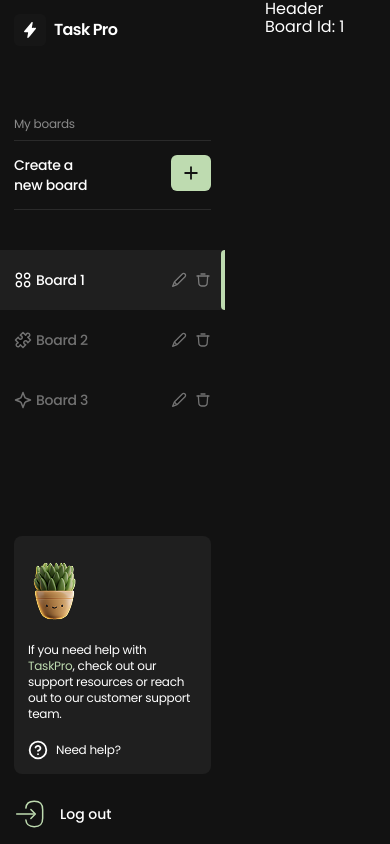
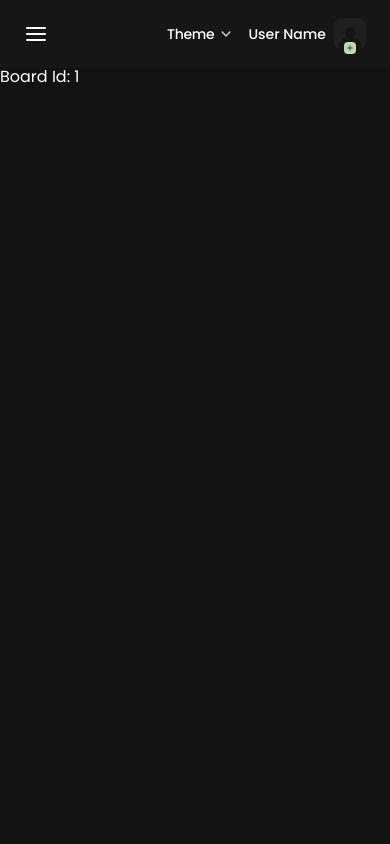
Before and after one commit to DimaOstapchuk91/TaskPro, a React (Vite) app: page /home/1 in a window 390 px wide. Built offline with nearby package versions, Linux system fonts and the light colour scheme.

Commit message:
add mobile menu, add dropdown menu for theme

```diff
--- a/package.json
+++ b/package.json
@@ -13,6 +13,7 @@
     "@dnd-kit/core": "^6.3.1",
     "@dnd-kit/modifiers": "^9.0.0",
     "@dnd-kit/sortable": "^10.0.0",
+    "@headlessui/react": "^2.2.8",
     "@hookform/resolvers": "^5.2.1",
     "@reduxjs/toolkit": "^2.9.0",
     "@tailwindcss/vite": "^4.1.10",
--- /dev/null
+++ b/src/components/DropdownTheme/DropdownTheme.tsx
@@ -0,0 +1,49 @@
+import { useState } from 'react';
+import sprite from '../../assets/sprite.svg';
+import { Menu, MenuButton, MenuItem, MenuItems } from '@headlessui/react';
+
+const THEMES = ['Light', 'Dark', 'Violet'];
+
+const DropdownTheme = () => {
+  const [theme, setTheme] = useState<string>('Dark');
+
+  return (
+    <div className='flex items-center gap-1'>
+      <Menu>
+        <MenuButton className='flex items-center gap-1 !text-sm font-medium -tracking-[0.28px]'>
+          Theme
+          <svg
+            width='16'
+            height='16'
+            className='stroke-white/80 fill-transparent'
+          >
+            <use href={`${sprite}#icon-chevron-down`}></use>
+          </svg>
+        </MenuButton>
+
+        <MenuItems
+          transition
+          anchor='bottom end'
+          className='w-25 flex flex-col gap-1 items-start bg-text-dark origin-top-right rounded-lg  p-4.5 text-white/50 transition duration-300 ease-out z-10 [--anchor-gap:--spacing(1)] focus:outline-none data-closed:scale-95 data-closed:opacity-0'
+        >
+          {THEMES.map(item => (
+            <MenuItem key={item}>
+              <button
+                onClick={() => setTheme(item)}
+                className={`hover:text-hover !text-sm -tracking-[0.28px]
+                  ${
+                    theme === item
+                      ? 'text-label-green hover:text-label-green'
+                      : ''
+                  }`}
+              >
+                {item}
+              </button>
+            </MenuItem>
+          ))}
+        </MenuItems>
+      </Menu>
+    </div>
+  );
+};
+export default DropdownTheme;
--- a/src/components/Header/Header.tsx
+++ b/src/components/Header/Header.tsx
@@ -1,4 +1,44 @@
+import { useState } from 'react';
+import sprite from '../../assets/sprite.svg';
+import DropdownTheme from '../DropdownTheme/DropdownTheme';
+import MobileSidebar from '../MobileSidebar/MobileSidebar';
+
 const Header = () => {
-  return <div>Header</div>;
+  const [isOpen, setIsOpen] = useState<boolean>(false);
+
+  return (
+    <header className='w-full px-6 py-4.5 bg-text-dark flex justify-between items-center'>
+      <div className=' xl:hidden'>
+        <MobileSidebar isOpen={isOpen} setIsOpen={setIsOpen} />
+      </div>
+      <div className='w-full flex justify-end gap-3.5'>
+        <DropdownTheme />
+        <div className='flex items-center gap-2'>
+          <p className='text-sm font-medium -tacking-[0.28px]'>User Name</p>
+          <button
+            className='relative bg-bg-dark w-8 h-8 rounded-lg flex justify-center items-end'
+            type='button'
+          >
+            <svg
+              width='24'
+              height='24'
+              className='stroke-text-dark fill-text-dark'
+            >
+              <use href={`${sprite}#icon-user`}></use>
+            </svg>
+            <span className='absolute -bottom-1 bg-label-green w-3 h-3 rounded-[4px] flex justify-center items-center'>
+              <svg
+                width='8'
+                height='8'
+                className='stroke-text-dark fill-text-dark'
+              >
+                <use href={`${sprite}#icon-plus`}></use>
+              </svg>
+            </span>
+          </button>
+        </div>
+      </div>
+    </header>
+  );
 };
 export default Header;
--- /dev/null
+++ b/src/components/MobileSidebar/MobileSidebar.tsx
@@ -0,0 +1,67 @@
+import { useEffect, useState } from 'react';
+import sprite from '../../assets/sprite.svg';
+import Sidebar from '../Sidebar/Sidebar';
+
+interface MobileSidebarProps {
+  isOpen: boolean;
+  setIsOpen: (open: boolean) => void;
+}
+
+const MobileSidebar = ({ isOpen, setIsOpen }: MobileSidebarProps) => {
+  const [touchStartX, setTouchStartX] = useState(0);
+  const [touchEndX, setTouchEndX] = useState(0);
+  const swipeThreshold = 50;
+
+  useEffect(() => {
+    if (isOpen) {
+      document.body.style.overflow = 'hidden';
+    } else {
+      document.body.style.overflow = '';
+    }
+    return () => {
+      document.body.style.overflow = '';
+    };
+  }, [isOpen]);
+
+  const handleTouchStart = (e: React.TouchEvent<HTMLDivElement>) => {
+    setTouchStartX(e.touches[0].clientX);
+  };
+
+  const handleTouchMove = (e: React.TouchEvent<HTMLDivElement>) => {
+    setTouchEndX(e.touches[0].clientX);
+  };
+
+  const handleTouchEnd = () => {
+    if (touchStartX - touchEndX > swipeThreshold) {
+      setIsOpen(false);
+    }
+  };
+
+  return (
+    <>
+      <button onClick={() => setIsOpen(true)} className=''>
+        <svg width='24' height='24' className='stroke-white'>
+          <use href={`${sprite}#icon-burger`} />
+        </svg>
+      </button>
+      <div
+        className={`fixed inset-0 bg-black/30 transition-opacity duration-300 ${
+          isOpen ? 'opacity-100 visible' : 'opacity-0 invisible'
+        }`}
+        onClick={() => setIsOpen(false)}
+      />
+      <div
+        className={`fixed inset-y-0 left-0 transform transition-transform duration-300 ${
+          isOpen ? 'translate-x-0' : '-translate-x-full'
+        }`}
+        onTouchStart={handleTouchStart}
+        onTouchMove={handleTouchMove}
+        onTouchEnd={handleTouchEnd}
+      >
+        <Sidebar />
+      </div>
+    </>
+  );
+};
+
+export default MobileSidebar;
--- a/src/pages/HomePage/HomePage.tsx
+++ b/src/pages/HomePage/HomePage.tsx
@@ -5,13 +5,15 @@ import Sidebar from '../../components/Sidebar/Sidebar';
 
 const HomePage = () => {
   return (
-    <div className='flex gap-10'>
-      <Sidebar />
-      <div className='flex flex-col'>
+    <section className='w-full flex'>
+      <div className='w-full hidden xl:flex'>
+        <Sidebar />
+      </div>
+      <div className='w-full flex flex-col'>
         <Header />
         <Outlet />
       </div>
-    </div>
+    </section>
   );
 };
 
```
Also changed, not shown: src/assets/sprite.svg, 1 other file (tests, documents, lock files or other folders).
